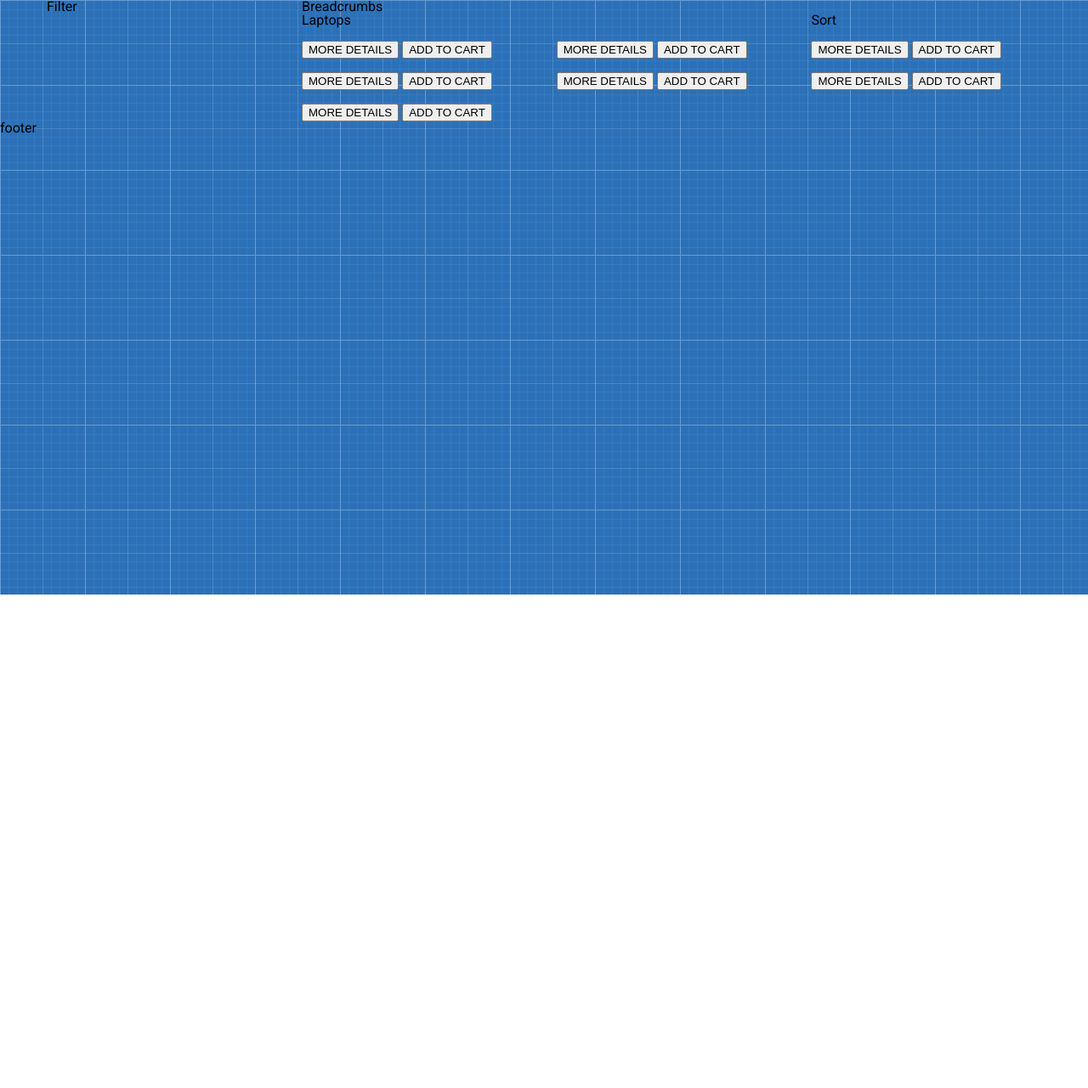
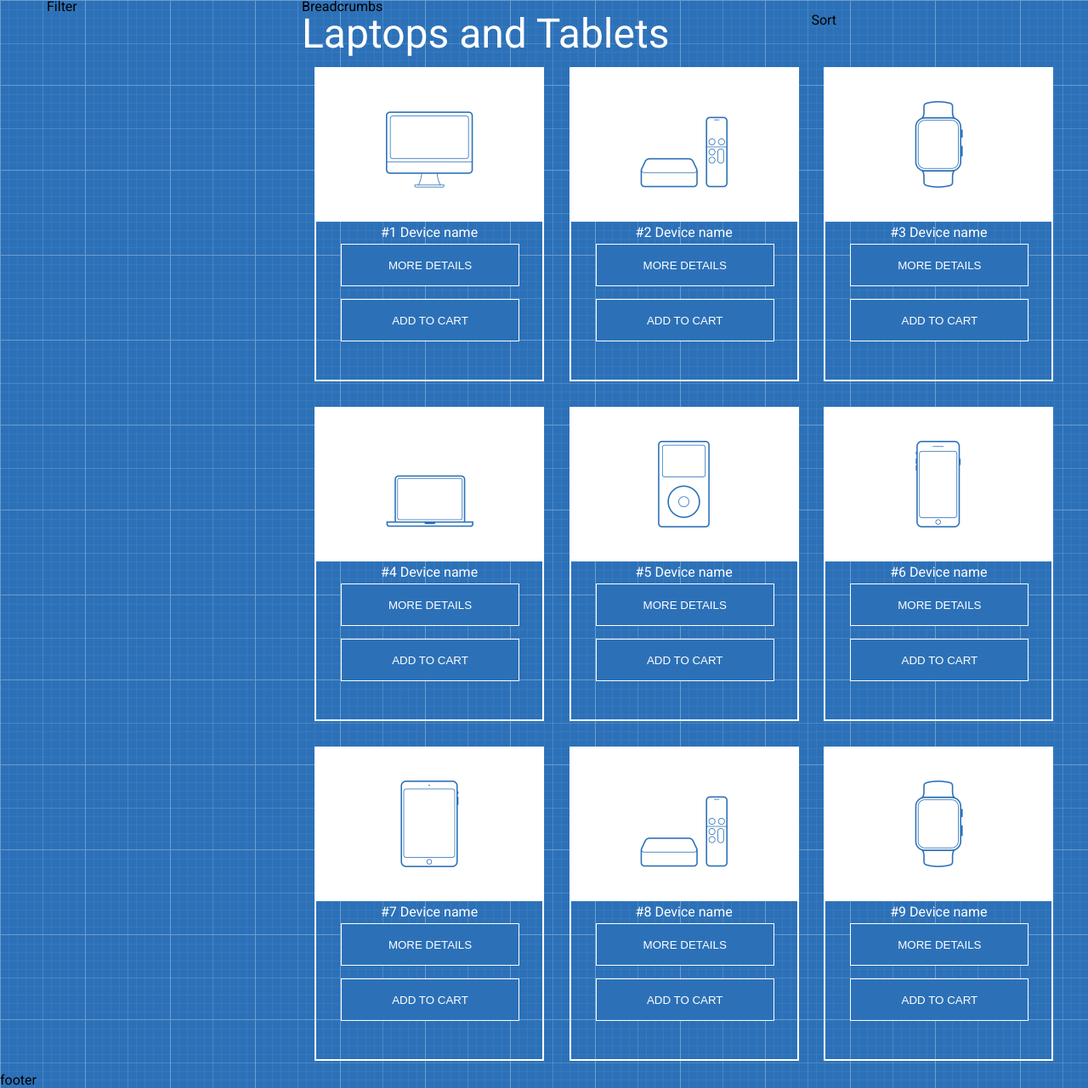
Before and after one commit to alex220496/shop-project, a plain HTML site: page index.html in a window 1280 px wide. Shown: the part 100-1381 px from the top of the page at 85% size. Before the commit the page ends 800 px from the top, so only its background shows below. Drawn offline with Linux system fonts and the light colour scheme.

Commit message:
aded product

```diff
--- a/index.html
+++ b/index.html
@@ -30,7 +30,7 @@
                                         alt=""></a>
 
                                 <ul class="sub__menu">
-                                    <li><a href=""> Lorem ipsum dolor</a></li>
+                                    <li><a href="">Lorem ipsum dolor</a></li>
                                     <li><a href="">Sit amet</a></li>
                                     <li><a href="">Consectetur adipisicing</a></li>
                                     <li><a href="">Tempor incididunt</a></li>
@@ -71,17 +71,17 @@
                         <div class="col-md-12">Breadcrumbs</div>
                     </div>
                     <div class="row">
-                        <div class="col-md-8">Laptops</div>
+                        <div class="col-md-8"><h2 class="lat">Laptops and Tablets</h2></div>
                         <div class="col-md-4">Sort</div>
                     </div>
                     <div class="row">
                         <div class="col-md-4">
                             <div class="product">
                                 <div class="product-img">
-                                    <img src="" alt="">
+                                    <img src="img/1monitor.png" alt="">
                                 </div>
                                 <div class="product-body">
-                                    <div class="product-title"></div>
+                                    <div class="product-title">#1 Device name</div>
                                     <div class="product-description"></div>
                                     <button class="bth btn-more-details">MORE DETAILS</button>
                                     <button class="bth btn-add-to-cart">ADD TO CART</button>
@@ -92,10 +92,10 @@
                         <div class="col-md-4">
                             <div class="product">
                                 <div class="product-img">
-                                    <img src="" alt="">
+                                    <img src="img/2ps.png" alt="">
                                 </div>
                                 <div class="product-body">
-                                    <div class="product-title"></div>
+                                    <div class="product-title">#2 Device name</div>
                                     <div class="product-description"></div>
                                     <button class="bth btn-more-details">MORE DETAILS</button>
                                     <button class="bth btn-add-to-cart">ADD TO CART</button>
@@ -106,10 +106,10 @@
                         <div class="col-md-4">
                             <div class="product">
                                 <div class="product-img">
-                                    <img src="" alt="">
+                                    <img src="img/3clock.png" alt="">
                                 </div>
                                 <div class="product-body">
-                                    <div class="product-title"></div>
+                                    <div class="product-title">#3 Device name</div>
                                     <div class="product-description"></div>
                                     <button class="bth btn-more-details">MORE DETAILS</button>
                                     <button class="bth btn-add-to-cart">ADD TO CART</button>
@@ -120,10 +120,10 @@
                         <div class="col-md-4">
                             <div class="product">
                                 <div class="product-img">
-                                    <img src="" alt="">
+                                    <img src="img/4noteboock.png" alt="">
                                 </div>
                                 <div class="product-body">
-                                    <div class="product-title"></div>
+                                    <div class="product-title">#4 Device name</div>
                                     <div class="product-description"></div>
                                     <button class="bth btn-more-details">MORE DETAILS</button>
                                     <button class="bth btn-add-to-cart">ADD TO CART</button>
@@ -134,10 +134,10 @@
                         <div class="col-md-4">
                             <div class="product">
                                 <div class="product-img">
-                                    <img src="" alt="">
+                                    <img src="img/5player.png" alt="">
                                 </div>
                                 <div class="product-body">
-                                    <div class="product-title"></div>
+                                    <div class="product-title">#5 Device name</div>
                                     <div class="product-description"></div>
                                     <button class="bth btn-more-details">MORE DETAILS</button>
                                     <button class="bth btn-add-to-cart">ADD TO CART</button>
@@ -148,10 +148,10 @@
                         <div class="col-md-4">
                             <div class="product">
                                 <div class="product-img">
-                                    <img src="" alt="">
+                                    <img src="img/6phone.png" alt="">
                                 </div>
                                 <div class="product-body">
-                                    <div class="product-title"></div>
+                                    <div class="product-title">#6 Device name</div>
                                     <div class="product-description"></div>
                                     <button class="bth btn-more-details">MORE DETAILS</button>
                                     <button class="bth btn-add-to-cart">ADD TO CART</button>
@@ -162,10 +162,38 @@
                         <div class="col-md-4">
                             <div class="product">
                                 <div class="product-img">
-                                    <img src="" alt="">
+                                    <img src="img/7tablet.png" alt="">
                                 </div>
                                 <div class="product-body">
-                                    <div class="product-title"></div>
+                                    <div class="product-title">#7 Device name</div>
+                                    <div class="product-description"></div>
+                                    <button class="bth btn-more-details">MORE DETAILS</button>
+                                    <button class="bth btn-add-to-cart">ADD TO CART</button>
+                                </div>
+                            </div>
+
+                        </div>
+                        <div class="col-md-4">
+                            <div class="product">
+                                <div class="product-img">
+                                    <img src="img/8ps.png" alt="">
+                                </div>
+                                <div class="product-body">
+                                    <div class="product-title">#8 Device name</div>
+                                    <div class="product-description"></div>
+                                    <button class="bth btn-more-details">MORE DETAILS</button>
+                                    <button class="bth btn-add-to-cart">ADD TO CART</button>
+                                </div>
+                            </div>
+
+                        </div>
+                        <div class="col-md-4">
+                            <div class="product">
+                                <div class="product-img">
+                                    <img src="img/9clock.png" alt="">
+                                </div>
+                                <div class="product-body">
+                                    <div class="product-title">#9 Device name</div>
                                     <div class="product-description"></div>
                                     <button class="bth btn-more-details">MORE DETAILS</button>
                                     <button class="bth btn-add-to-cart">ADD TO CART</button>
@@ -175,6 +203,7 @@
                         </div>
 
                     </div>
+
                 </div>
             </div>
         </div>
--- a/style.css
+++ b/style.css
@@ -206,3 +206,44 @@ margin-top: 7px;
 }
 
 /* -------Main-------- */
+.lat {
+    font-size: 48px;
+    color: white;
+}
+.product-title {
+    color: #fff;
+    text-align: center;
+    margin: 5px;
+}
+.product-img {
+    background-color: #fff;
+    text-align: center;
+    width: 100%;
+    height: 180px;
+    line-height: 270px;
+}
+.product {
+    position: relative;
+    border: 2px solid #fff;
+    width: 270px;
+    margin: 15px;
+    padding: 0 0 30px 0;
+}
+.bth {
+    background-color: #2c71b8;
+    color: #fff;
+    border:1px solid #fff;
+    text-align: center;
+    width: 210px;
+    height: 50px;
+    position: relative;
+    margin: 0 0 15px 0;
+    left: 29px;
+    top: 0;
+    right: 0;
+}
+.bth:hover {
+    background-color: #568dc6;
+    border: none;
+
+}
```
Also changed, not shown: img/1monitor.png (renamed from img/icon (17).png), img/2ps.png (renamed from img/icon (9).png), img/3clock.png (renamed from img/icon (10).png), img/4noteboock.png (renamed from img/icon (16).png), img/5player.png (renamed from img/icon (14).png), img/6phone.png (renamed from img/icon (12).png), img/7tablet.png (renamed from img/icon (15).png), img/8ps.png (renamed from img/icon (11).png), img/9clock.png (renamed from img/icon (13).png), img/like.png (renamed from img/icon (5).png), img/likeafter.png (renamed from img/icon (7).png).
